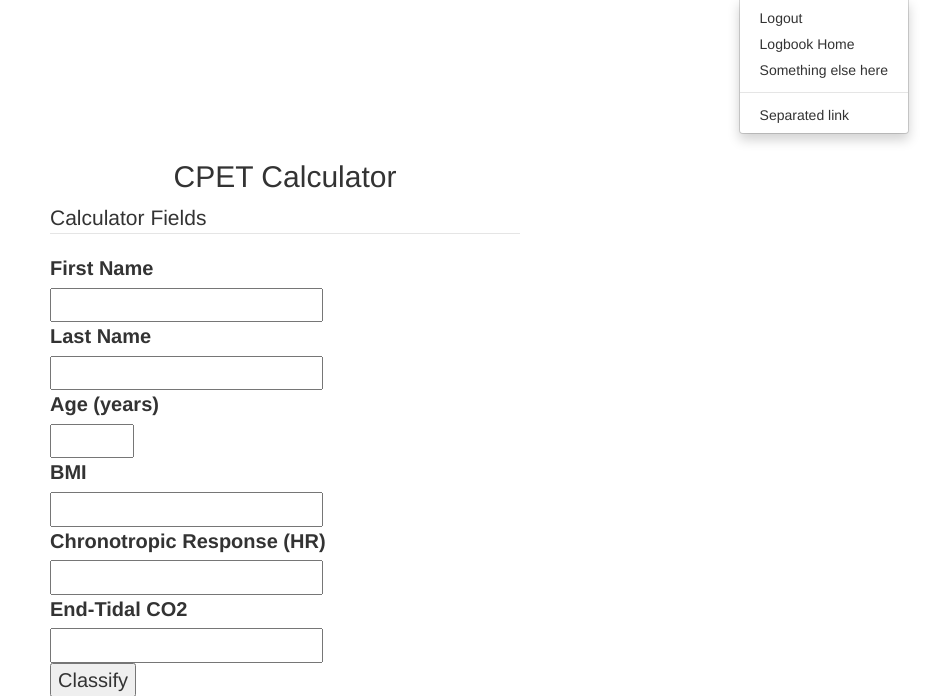
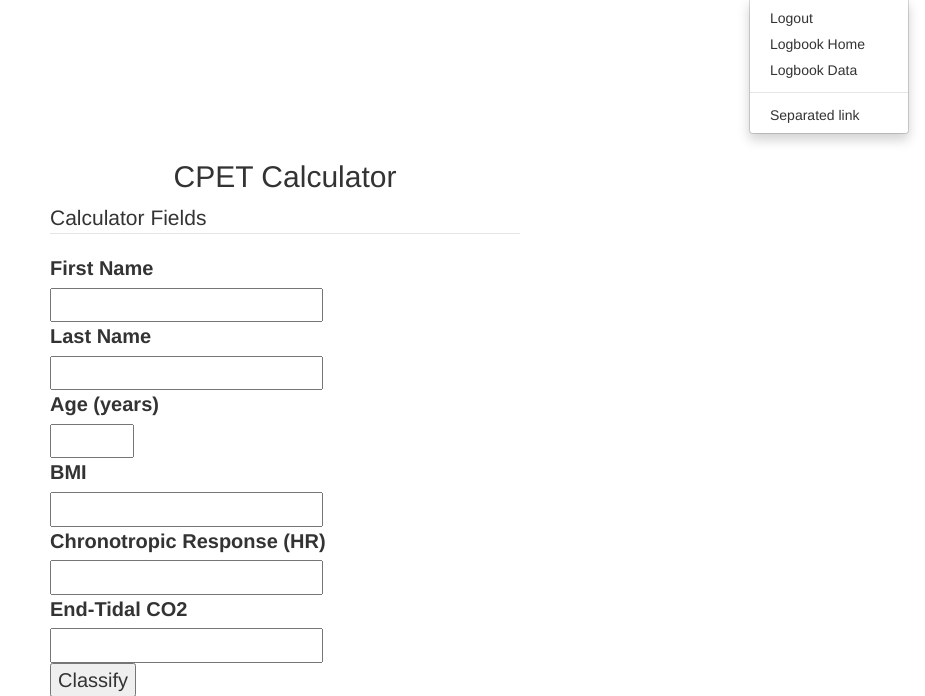
Before and after one commit to nrsmoll/nrsmoll, a Flask app: page /Cpet in a window 1280 px wide, after a click on "Logbook". Shown: the part 52-748 px from the top of the page, without its empty margins (355-1280 px from the left). Run offline with Flask 2, Linux system fonts and the light colour scheme; the visitor is signed in with stand-in values (Sample User, id 1); some libraries are stand-ins or nearby versions.

Commit message:
Addition of logbook and basic login.

```diff
--- a/app.py
+++ b/app.py
@@ -31,7 +31,8 @@ def logbook():
 @app.route('/Logbook_data')
 def logbook_data():
     if not session.get('logged_in'):
-        return render_template('login.html')
+        error = 'Dude, you need to login to see this stuff!!'
+        return render_template('login.html', error=error)
     else:
         return render_template('logbook_data.html', title='Logbook Data')
 
--- a/templates/base.html
+++ b/templates/base.html
@@ -49,10 +49,10 @@
         <li class="dropdown">
           <a href="#" class="dropdown-toggle" data-toggle="dropdown">Logbook <b class="caret"></b></a>
           <ul class="dropdown-menu">
-            <li>{% if session['logged_in'] %}<a href="\logout">Logout</a>
-                {% else %}<a href="\login">Logbook Login</a>{% endif %}</li>
+            <li>{% if session['logged_in'] %}<a href="/logout">Logout</a>
+                {% else %}<a href="/login">Login</a>{% endif %}</li>
             <li><a href="/Logbook">Logbook Home</a></li>
-            <li><a href="#">Something else here</a></li>
+            <li><a href="/Logbook_data">Logbook Data</a></li>
             <li class="divider"></li>
             <li><a href="#">Separated link</a></li>
           </ul>
```
